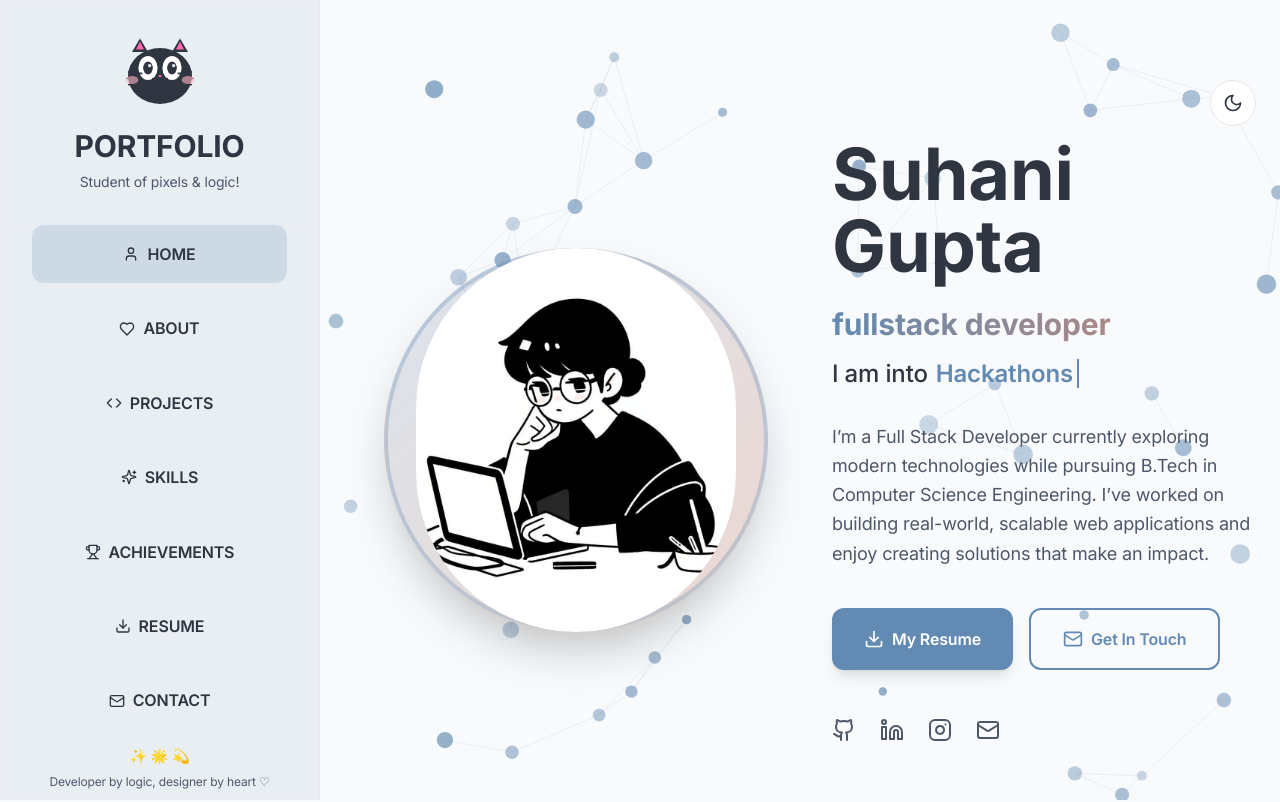
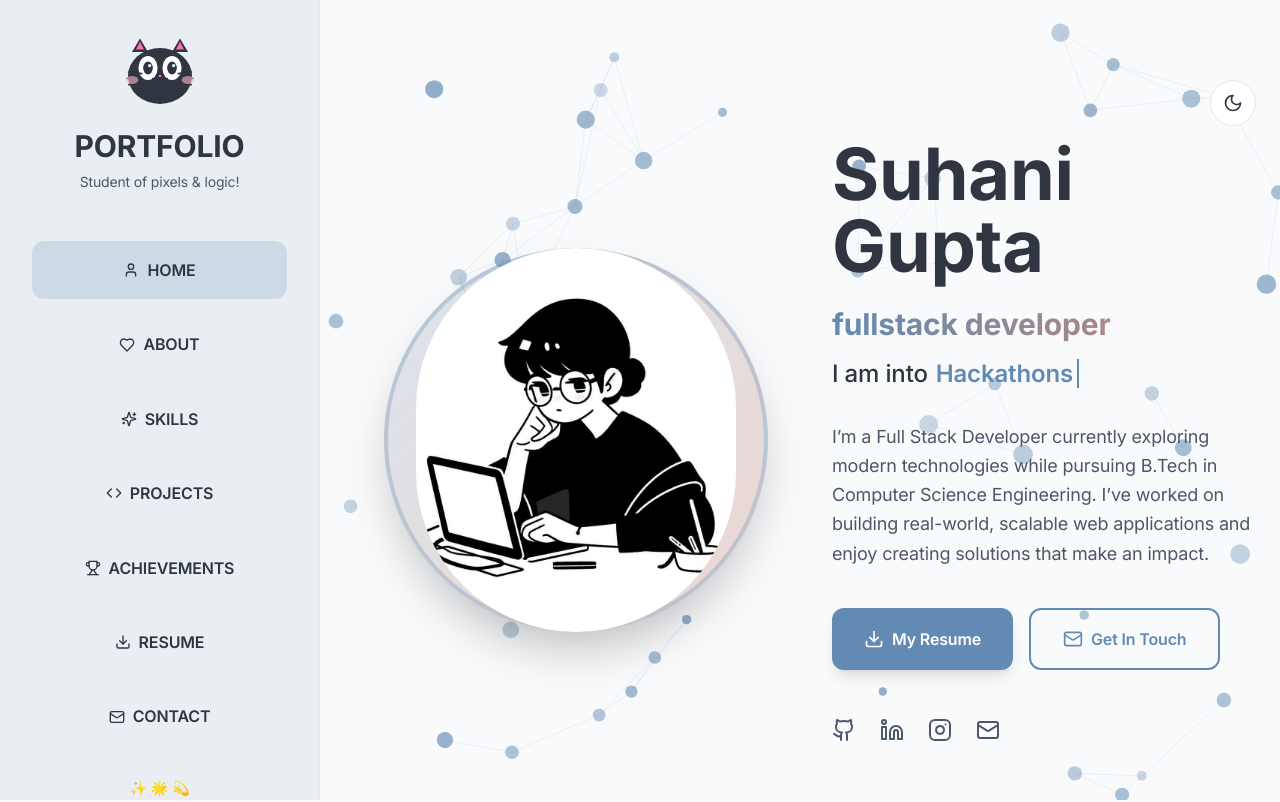
Before and after one commit to suhanigupta23/Portfolio, a React (Vite) app: page / in a window 1280 px wide. Shown: the top 802 px of the page. Built offline with nearby package versions, Linux system fonts and the light colour scheme.

Commit message:
Update layout and cat

```diff
--- a/src/pages/Index.tsx
+++ b/src/pages/Index.tsx
@@ -283,7 +283,7 @@ const Index = () => {
         </div>
 
         {/* Navigation Menu */}
-        <nav className="flex-1 px-8">
+        <nav className="px-8 py-4">
           <ul className="space-y-4">
             <li>
               <a
@@ -305,20 +305,20 @@ const Index = () => {
             </li>
             <li>
               <a
+                href="#skills"
+                className="block w-full text-foreground py-4 px-6 rounded-xl font-semibold text-center hover:bg-primary/20 transition-all duration-300 flex items-center justify-center gap-2"
+              >
+                <Sparkles className="w-4 h-4" />
+                SKILLS
+              </a>
+            </li>
+            <li>
+              <a
                 href="#projects"
                 className="block w-full text-foreground py-4 px-6 rounded-xl font-semibold text-center hover:bg-primary/20 transition-all duration-300 flex items-center justify-center gap-2"
               >
                 <Code className="w-4 h-4" />
                 PROJECTS
-              </a>
-            </li>
-            <li>
-              <a
-                href="#skills"
-                className="block w-full text-foreground py-4 px-6 rounded-xl font-semibold text-center hover:bg-primary/20 transition-all duration-300 flex items-center justify-center gap-2"
-              >
-                <Sparkles className="w-4 h-4" />
-                SKILLS
               </a>
             </li>
             <li>
@@ -354,12 +354,11 @@ const Index = () => {
         {/* Cute decorative elements */}
         <div className="px-8 py-4">
           <div className="text-center text-sm text-muted-foreground">
-            <div className="flex justify-center gap-1 mb-2">
+            <div className="flex justify-center gap-1">
               <span className="text-pink-400">✨</span>
               <span className="text-blue-400">🌟</span>
               <span className="text-purple-400">💫</span>
             </div>
-            <div className="text-xs">Developer by logic, designer by heart ♡</div>
           </div>
         </div>
 
```
